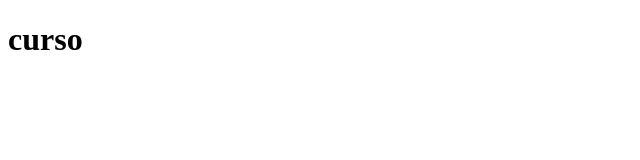
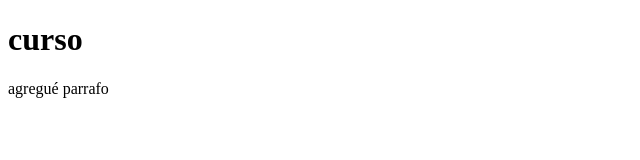
Before and after one commit to Juanramirez1990/proyecto-fullstack-python, a plain HTML site: page cursohtml.html in a window 1280 px wide. Shown: the whole page, without its empty margins (0-640 px from the left). Drawn offline with Linux system fonts and the light colour scheme.

Commit message:
agregué parrafo

```diff
--- a/cursohtml.html
+++ b/cursohtml.html
@@ -8,6 +8,7 @@
 </head>
 <body>
     <h1>curso</h1>
+    <p>agregué parrafo</p>
 
 </body>
 </html>
```
